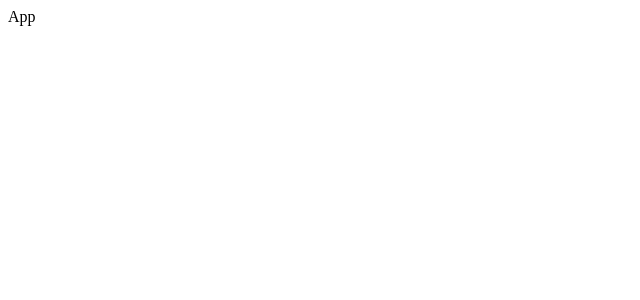
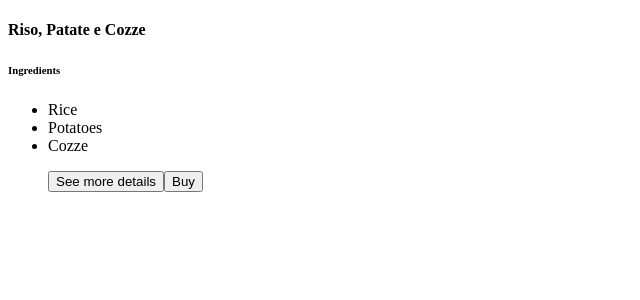
Before and after one commit to didof/myPosts, a React app in the folder hoc-compound-pattern/: page / in a window 1280 px wide. Shown: the top 300 px of the page, without its empty margins (0-640 px from the left). Built offline with nearby package versions, Linux system fonts and the light colour scheme.

Commit message:
added: create compound pattern example

```diff
--- a/hoc-compound-pattern/src/App.js
+++ b/hoc-compound-pattern/src/App.js
@@ -1,7 +1,22 @@
 import React from 'react'
 
+import Card from './Card'
+
 function App() {
-  return <div>App</div>
+  return (
+    <Card>
+      <Card.Header>Riso, Patate e Cozze</Card.Header>
+      {/* <Card.Media src={ricePotatoesCozze} alt='image of the receipe' /> */}
+      <Card.Body more buy>
+        <h6>Ingredients</h6>
+        <ul>
+          <li>Rice</li>
+          <li>Potatoes</li>
+          <li>Cozze</li>
+        </ul>
+      </Card.Body>
+    </Card>
+  )
 }
 
 export default App
--- /dev/null
+++ b/hoc-compound-pattern/src/Card.js
@@ -0,0 +1,57 @@
+import React from 'react'
+
+function Card({ children }) {
+  return <article>{children}</article>
+}
+
+Card.Header = Header
+Card.Media = Media
+Card.Body = Body
+
+export default Card
+
+function Header({ children }) {
+  return (
+    <header>
+      <h4>{children}</h4>
+    </header>
+  )
+}
+
+function Media({ src, alt }) {
+  if (!alt)
+    throw new Error(`Please, always use an alt attribute. ${src} misses it!`)
+  return <img src={src} alt={alt} />
+}
+
+function Body({ children, more, buy }) {
+  const CTAmap = [
+    {
+      label: 'See more details',
+      action: () => console.log('invoke showMore'),
+    },
+    {
+      label: 'Buy',
+      action: () => console.log('invoke addToCart'),
+    },
+  ]
+
+  const buttons = [more, buy].map(Boolean)
+
+  return (
+    <div>
+      {children}
+      <ul>
+        {CTAmap.filter((_, index) => buttons[index]).map(
+          ({ label, action }) => {
+            return (
+              <button key={label} onClick={action}>
+                {label}
+              </button>
+            )
+          }
+        )}
+      </ul>
+    </div>
+  )
+}
```
